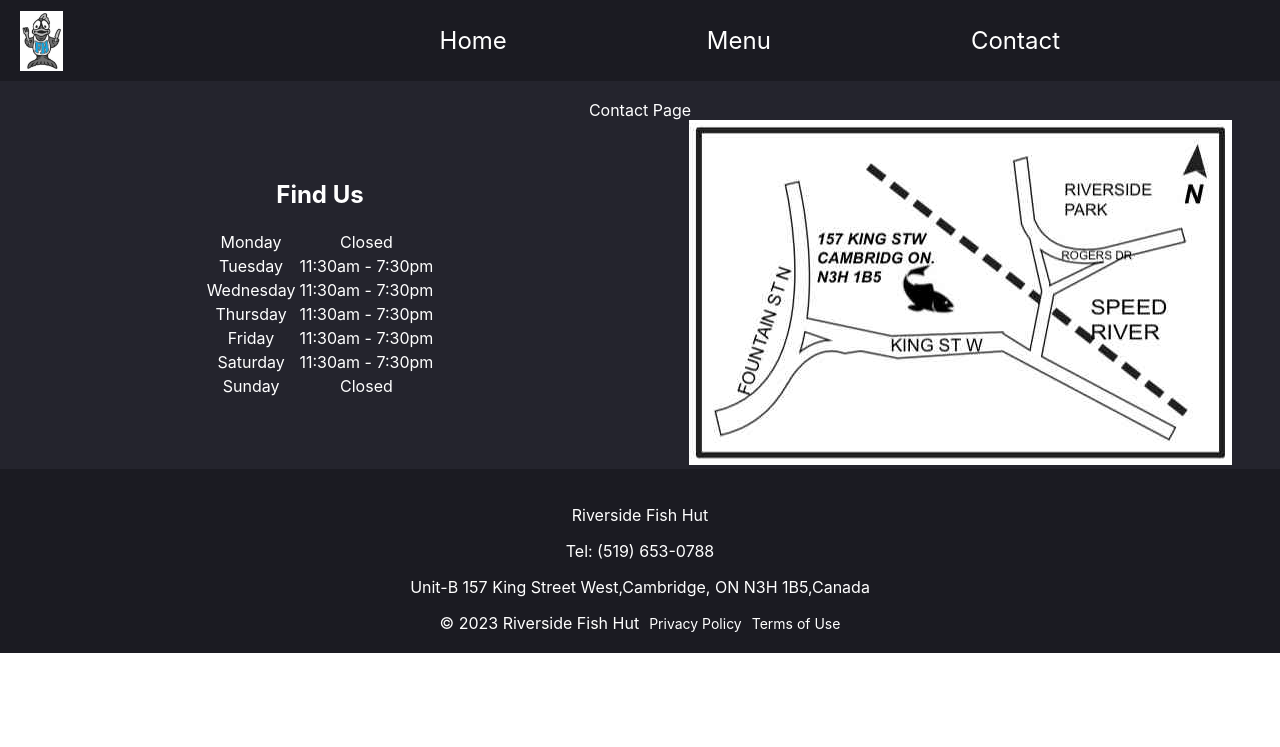
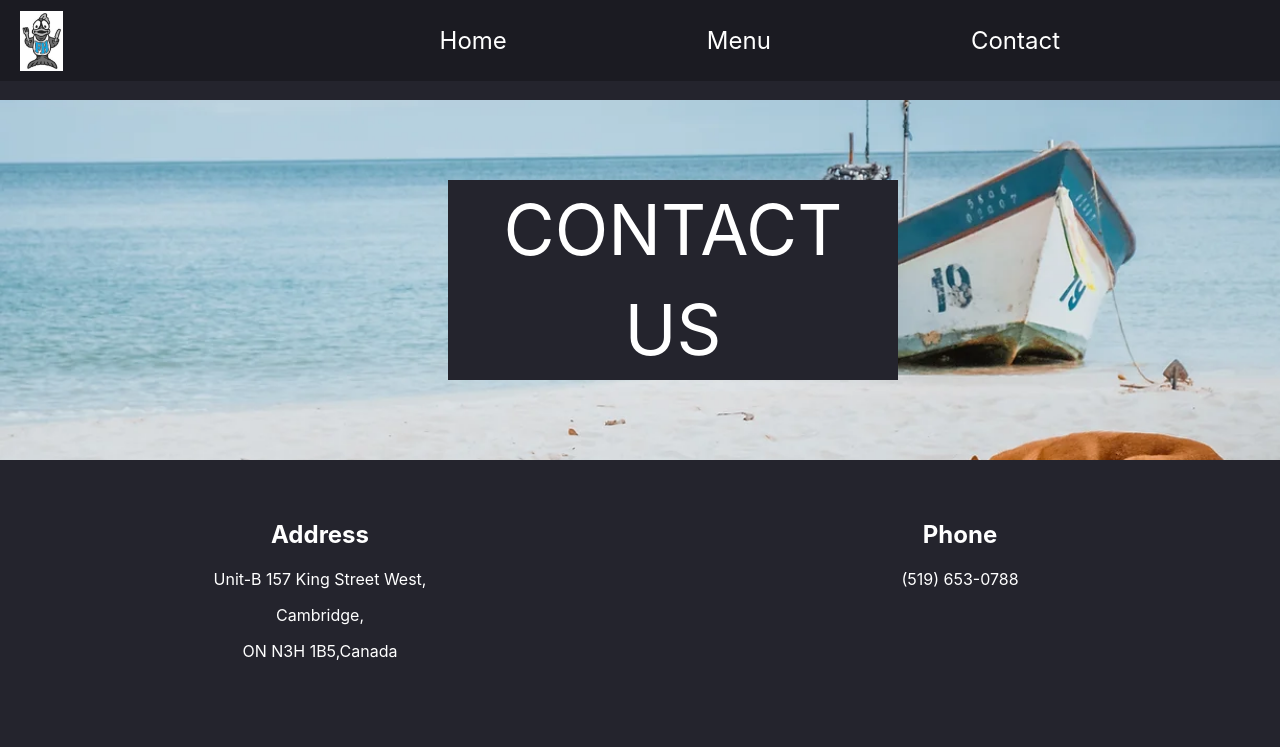
Before and after one commit to QianTea/capstone, a React (Create React App) app in the folder react-project/: page /contact in a window 1280 px wide. Shown: the top 747 px of the page. Built offline with nearby package versions, Linux system fonts and the light colour scheme.

Commit message:
website - contact page done

```diff
--- a/react-project/src/web/contactPage.js
+++ b/react-project/src/web/contactPage.js
@@ -15,10 +15,34 @@
 const mdTheme = createTheme();
 const styles = {
     page: {
-        backgroundColor: '#24242D',
+        // backgroundColor: '#24242D',
         color: '#fff',
         textAlign: 'center',
-        paddingTop:'100px',
+        paddingTop: '100px',
+        position: 'relative',
+    },
+    background: {
+        backgroundImage: 'url(../contactBG.png)',
+        backgroundSize: 'cover',
+        backgroundPosition: 'center',
+        top: 0,
+        left: 0,
+        right: 0,
+        bottom: 0,
+    },
+    title: {
+        fontSize: '70px',
+        textTransform: 'uppercase',
+        paddingTop: '10px',
+        lineHeight: '0.5',
+        paddingBottom:'10px',
+        paddingLeft:'35%',
+    },
+    txt:{
+        backgroundColor:'#24242D',
+        width:'450px',
+        lineHeight:'100px',
+
     },
 };
 // special dishes
@@ -28,7 +52,6 @@
         flexWrap: 'wrap',
     },
     item: {
-        width: '50%',
         backgroundColor: '#313849',
     },
     itemTxt: {
@@ -43,18 +66,7 @@
         width: '50%',
         paddingTop: '40px',
     },
-    image: {
-        maxWidth: '100%',
-        height: 'auto',
-    },
-    title: {
-        fontSize: '24px',
-        fontWeight: 'bold',
-        marginBottom: '10px',
-    },
-    description: {
-        fontSize: '16px',
-    },
+    space: { margin: '50px', },
 };
 //business hour
 const table = {
@@ -67,10 +79,30 @@
     return (
         <ThemeProvider theme={mdTheme}>
             <div style={styles.page}>
+                <div style={styles.background}>
+                    <div style={styles.title}>
+                        <p style={styles.txt}>
+                            Contact Us
+                        </p>
+                    </div>
+                </div>
 
-                Contact Page
                 {/* map & business hour*/}
                 <div style={special.container}>
+                    {/* Address */}
+                    <div style={special.itemBH}>
+                        <h2>Address</h2>
+                        <p>Unit-B 157 King Street West,</p>
+                        <p>Cambridge,</p>
+                        <p>ON N3H 1B5,Canada</p>
+                        <p>{'\u00A0'}</p>
+                        <p>{'\u00A0'}</p>
+                    </div>
+                    {/* Contact */}
+                    <div style={special.itemBH}>
+                        <h2>Phone</h2>
+                        <p>(519) 653-0788</p>
+                    </div>
 
                     {/* business hour */}
                     <div style={special.itemBH}>
```
Also changed, not shown: react-project/public/contactBG.png (added).
